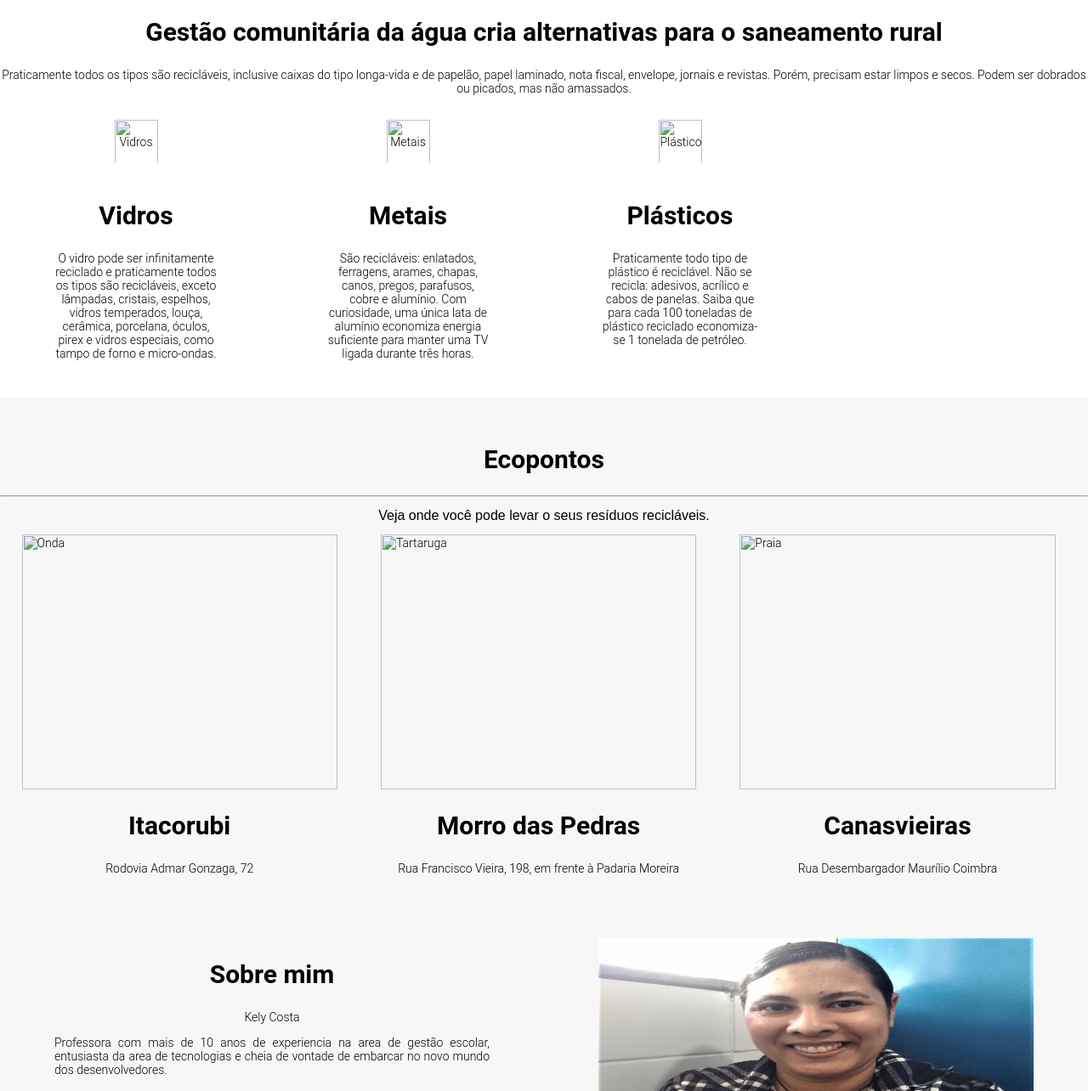
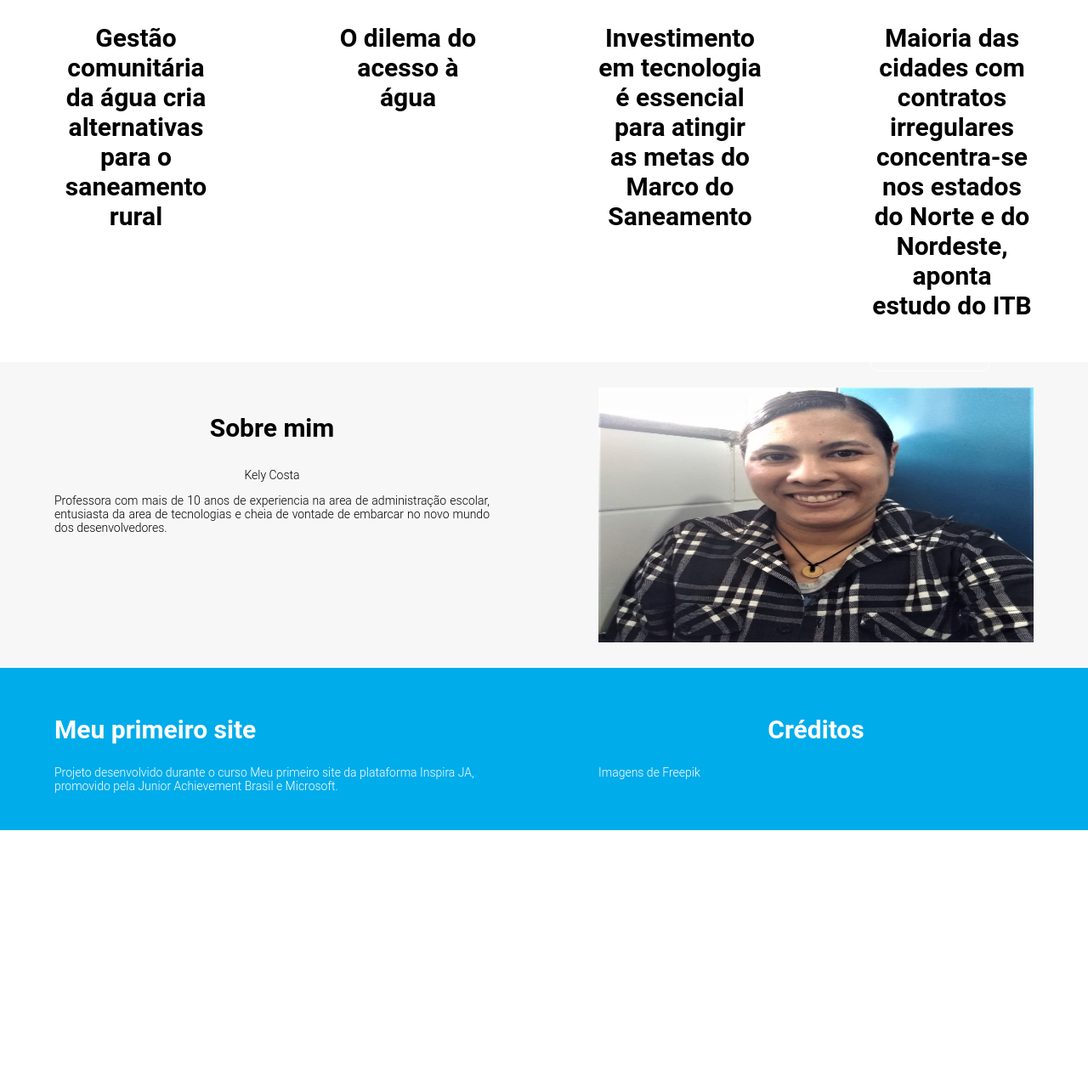
Before and after one commit to kelyacosta/Desafio-3, a plain HTML site: page index.html in a window 1280 px wide. Shown: the part 1318-2602 px from the top of the page at 85% size. After the commit the page ends 2325 px from the top, so only its background shows below. Drawn offline with Linux system fonts and the light colour scheme.

Commit message:
Update index.html

```diff
--- a/index.html
+++ b/index.html
@@ -8,10 +8,7 @@
 <body>
   <!--MENU-->
   <header>
-    <div id="logo"><img src="img/logo.png" alt="Logo - Meu Site"/></div> <!--https://logomakr.com/-->
-    <ul class="menu">
 
-    </ul>
   </header>
   <!--CAPA-->
   <figure id="capa" class="centro">
@@ -42,59 +39,27 @@
     <h1>Noticias</h1>
     <hr>
     <div class="coluna quatro">
-      </div>
       <h1 class="centro">Gestão comunitária da água cria alternativas para o saneamento rural</h1>
-      <p class="centro">Praticamente todos os tipos são recicláveis, inclusive caixas do tipo longa-vida e de papelão, papel laminado, nota fiscal, envelope, jornais e revistas. Porém, precisam estar limpos e secos. Podem ser dobrados ou picados, mas não amassados.</p>
+       <a class="cta" href="https://dssbr.ensp.fiocruz.br/gestao-comunitaria-da-agua-cria-alternativas-para-o-saneamento-rural/">Clique Aqui</a>
     </div>
     <div class="coluna quatro">
-      <div class="icone">
-        <img src="img/wellness.png" alt="Vidros"/>
-      </div>
-      <h1 class="centro">Vidros</h1>
-      <p class="centro">O vidro pode ser infinitamente reciclado e praticamente todos os tipos são recicláveis, exceto lâmpadas, cristais, espelhos, vidros temperados, louça, cerâmica, porcelana, óculos, pirex e vidros especiais, como tampo de forno e micro-ondas.</p>
+      <h1 class="centro">O dilema do acesso à água</h1>
+       <a class="cta" href="https://dssbr.ensp.fiocruz.br/o-dilema-do-acesso-a-agua/">Clique Aqui</a>
     </div>
     <div class="coluna quatro">
-      <div class="icone">
-        <img src="img/work.png" alt="Metais"/>
-      </div>
-      <h1 class="centro">Metais</h1>
-      <p class="centro">São recicláveis: enlatados, ferragens, arames, chapas, canos, pregos, parafusos, cobre e alumínio. Com curiosidade, uma única lata de alumínio economiza energia suficiente para manter uma TV ligada durante três horas.</p>
+      <h1 class="centro">Investimento em tecnologia é essencial para atingir as metas do Marco do Saneamento</h1>
+       <a class="cta" href="https://dssbr.ensp.fiocruz.br/investimento-em-tecnologia-e-essencial-para-atingir-as-metas-do-marco-do-saneamento/">Clique Aqui</a>
     </div>
     <div class="coluna quatro">
-      <div class="icone">
-        <img src="img/money.png" alt="Plásticos"/>
-      </div>
-      <h1 class="centro">Plásticos</h1>
-      <p class="centro">Praticamente todo tipo de plástico é reciclável. Não se recicla: adesivos, acrílico e cabos de panelas. Saiba que para cada 100 toneladas de plástico reciclado economiza-se 1 tonelada de petróleo.</p>
+      <h1 class="centro">Maioria das cidades com contratos irregulares concentra-se nos estados do Norte e do Nordeste, aponta estudo do ITB</h1>
+       <a class="cta" href="https://dssbr.ensp.fiocruz.br/maioria-das-cidades-com-contratos-irregulares-concentra-se-nos-estados-do-norte-e-do-nordeste-aponta-estudo-do-itb/">Clique Aqui</a>
     </div>
-  </section>
-  <!--ECOPONTOS-->
-  <section id="menu3" class="cor_fundo">
-    <h1>Ecopontos</h1>
-    <hr>
-    <h2>Veja onde você pode levar o seus resíduos recicláveis.</h2>
-    <div class="coluna tres fundo">
-      <img src="img/img3.jpg" alt="Onda" />
-      <h1 class="centro">Itacorubi</h1>
-      <p class="centro">Rodovia Admar Gonzaga, 72</p>
-    </div>
-    <div class="coluna tres fundo">
-      <img src="img/img2.jpg" alt="Tartaruga" />
-      <h1 class="centro">Morro das Pedras</h1>
-      <p class="centro">Rua Francisco Vieira, 198, em frente à Padaria Moreira</p>
-    </div>
-    <div class="coluna tres fundo">
-      <img src="img/img1.jpg" alt="Praia" />
-      <h1 class="centro">Canasvieiras</h1>
-      <p class="centro">Rua Desembargador Maurílio Coimbra</p>
-    </div>
-  </section>
   <!--SOBRE-->
   <section id="menu4" class="cor_fundo">
     <div class="coluna dois">
       <h1 class="centro" >Sobre mim</h1>
       <p class="centro" >Kely Costa</p>
-      <p class="justificado">Professora com mais de 10 anos de experiencia na area de gestão escolar, entusiasta da area de tecnologias e cheia de vontade de embarcar no novo mundo dos desenvolvedores.</p>
+      <p class="justificado">Professora com mais de 10 anos de experiencia na area de administração escolar, entusiasta da area de tecnologias e cheia de vontade de embarcar no novo mundo dos desenvolvedores.</p>
     </div>
     <div class="coluna dois">
       <img src="img/eu.jpeg" />
@@ -104,7 +69,7 @@
   <footer>
     <div class="coluna dois">
       <h1 class="esquerda">Meu primeiro site</h1>
-      <p>Projeto desenvolvido durante o curso Meu primeiro site, promovido pela Junior Achievement Brasil e Microsoft.</p>
+      <p>Projeto desenvolvido durante o curso Meu primeiro site da plataforma Inspira JA, promovido pela Junior Achievement Brasil e Microsoft.</p>
     </div>
     <div class="coluna dois">
       <h1>Créditos</h1>
```
